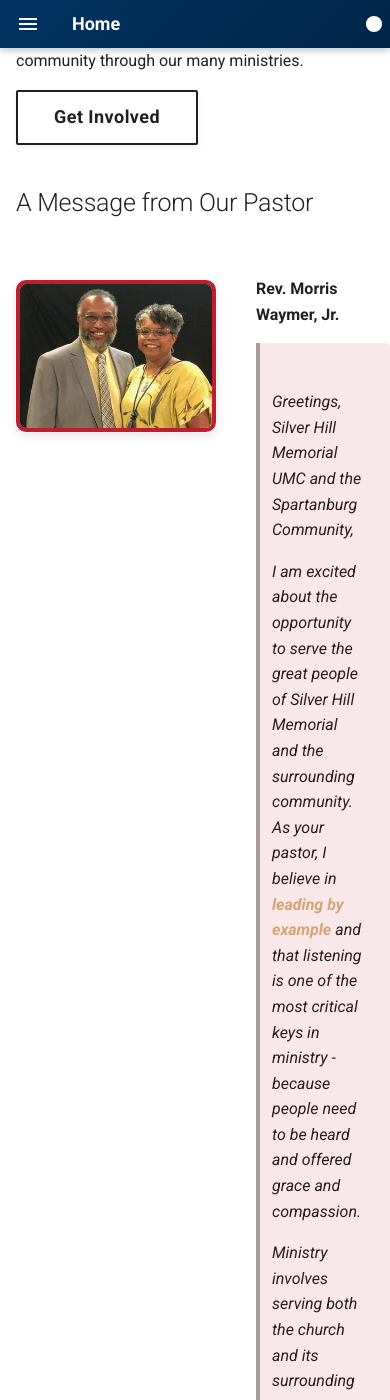
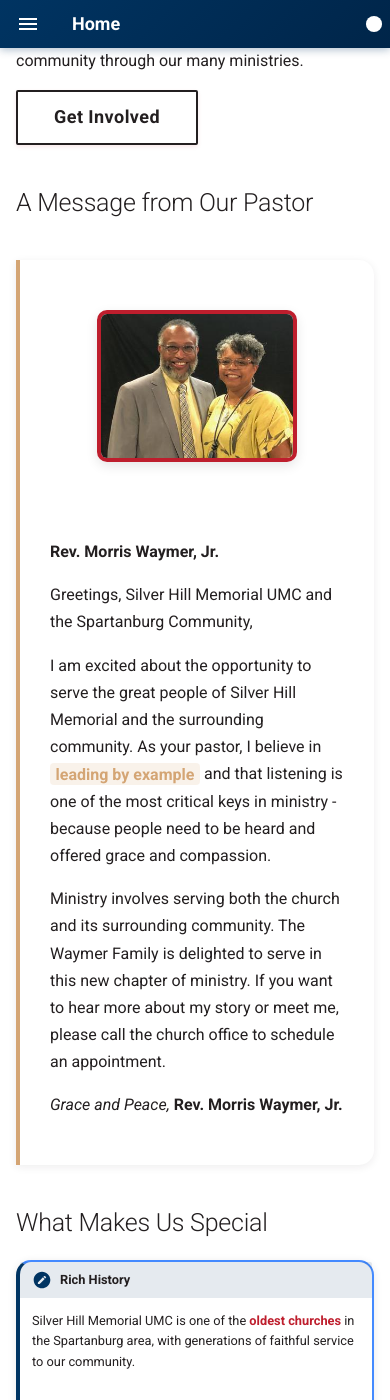
Before and after one commit to silver-hill-memorial-umc/silver-hill-mumc-website, an MkDocs documentation site: the page built from docs/index.md, in a window 390 px wide and 1400 px high, scrolled down 2274 px. Built offline with MkDocs 1.6.1 and Material for MkDocs 9.7.7, drawn with Linux system fonts in a browser that asks for light colours.

Commit message:
Restyle pastor message section as a clean card layout
Replace blockquote markup with a dedicated pastor-message card component
using a white background and gold left border accent instead of the
crimson-tinted blockquote. Move inline flex styles to CSS classes for
proper mobile responsive stacking. Enhance gold-accent with subtle
background highlight.

Co-Authored-By: Claude Opus 4.6 <noreply@anthropic.com>

```diff
--- a/docs/index.md
+++ b/docs/index.md
@@ -56,22 +56,22 @@ Find ways to use your gifts in service to God and community through our many min
 
 ## A Message from Our Pastor
 
-<div style="display: flex; align-items: flex-start; gap: 2rem; margin: 2rem 0;" markdown>
-<div style="flex-shrink: 0;" markdown>
+<div class="pastor-message" markdown>
+<div class="pastor-message__photo" markdown>
 ![Rev. Morris Waymer, Jr.](images/rev-waymer-photo.jpeg){ .pastor-photo style="max-width: 200px;" }
 </div>
-<div style="flex: 1;" markdown>
+<div class="pastor-message__content" markdown>
 
 **Rev. Morris Waymer, Jr.**
 
-> Greetings, Silver Hill Memorial UMC and the Spartanburg Community,
->
-> I am excited about the opportunity to serve the great people of Silver Hill Memorial and the surrounding community. As your pastor, I believe in <span class="gold-accent">leading by example</span> and that listening is one of the most critical keys in ministry - because people need to be heard and offered grace and compassion.
->
-> Ministry involves serving both the church and its surrounding community. The Waymer Family is delighted to serve in this new chapter of ministry. If you want to hear more about my story or meet me, please call the church office to schedule an appointment.
->
-> *Grace and Peace,*
-> **Rev. Morris Waymer, Jr.**
+Greetings, Silver Hill Memorial UMC and the Spartanburg Community,
+
+I am excited about the opportunity to serve the great people of Silver Hill Memorial and the surrounding community. As your pastor, I believe in <span class="gold-accent">leading by example</span> and that listening is one of the most critical keys in ministry - because people need to be heard and offered grace and compassion.
+
+Ministry involves serving both the church and its surrounding community. The Waymer Family is delighted to serve in this new chapter of ministry. If you want to hear more about my story or meet me, please call the church office to schedule an appointment.
+
+*Grace and Peace,*
+**Rev. Morris Waymer, Jr.**
 
 </div>
 </div>
--- a/docs/stylesheets/extra.css
+++ b/docs/stylesheets/extra.css
@@ -255,6 +255,9 @@ body {
 .gold-accent {
   color: var(--shm-gold-accent);
   font-weight: 600;
+  background: var(--shm-gold-light);
+  padding: 0.1em 0.35em;
+  border-radius: 0.25em;
 }
 
 .navy-accent {
@@ -699,6 +702,32 @@ body {
   box-shadow: 0 4px 16px rgba(35, 31, 32, 0.3);
 }
 
+/* Pastor message card */
+.pastor-message {
+  display: flex;
+  align-items: flex-start;
+  gap: 2rem;
+  margin: 2rem 0;
+  background: var(--shm-white);
+  border-left: 4px solid var(--shm-gold-accent);
+  border-radius: 0 0.75rem 0.75rem 0;
+  padding: 2rem;
+  box-shadow: 0 2px 8px rgba(35, 31, 32, 0.08);
+}
+
+.pastor-message__photo {
+  flex-shrink: 0;
+}
+
+.pastor-message__content {
+  flex: 1;
+}
+
+.pastor-message__content p {
+  font-style: normal;
+  line-height: 1.7;
+}
+
 /* Quote styling */
 .md-typeset blockquote {
   border-left: 4px solid var(--shm-crimson-red);
@@ -762,6 +791,17 @@ body {
   .hero-subtitle {
     font-size: 1rem;
   }
+
+  .pastor-message {
+    flex-direction: column;
+    align-items: center;
+    text-align: center;
+    padding: 1.5rem;
+  }
+
+  .pastor-message__content p {
+    text-align: left;
+  }
 }
 
 /* Animation enhancements */
```
